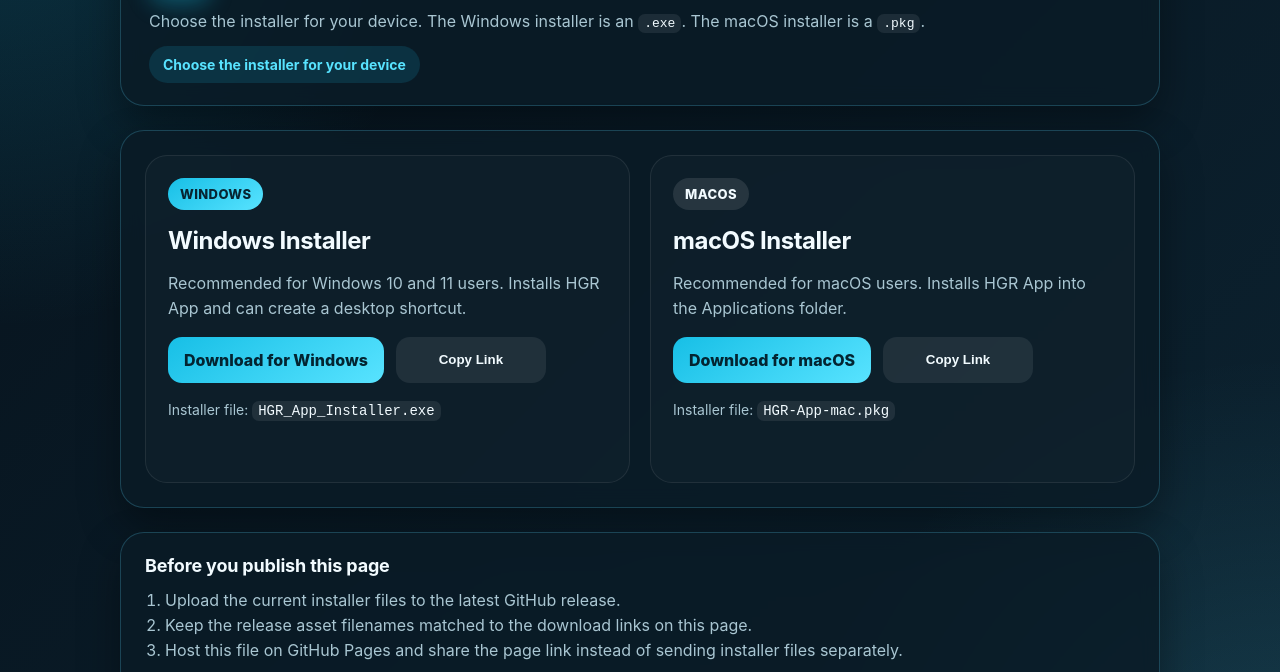
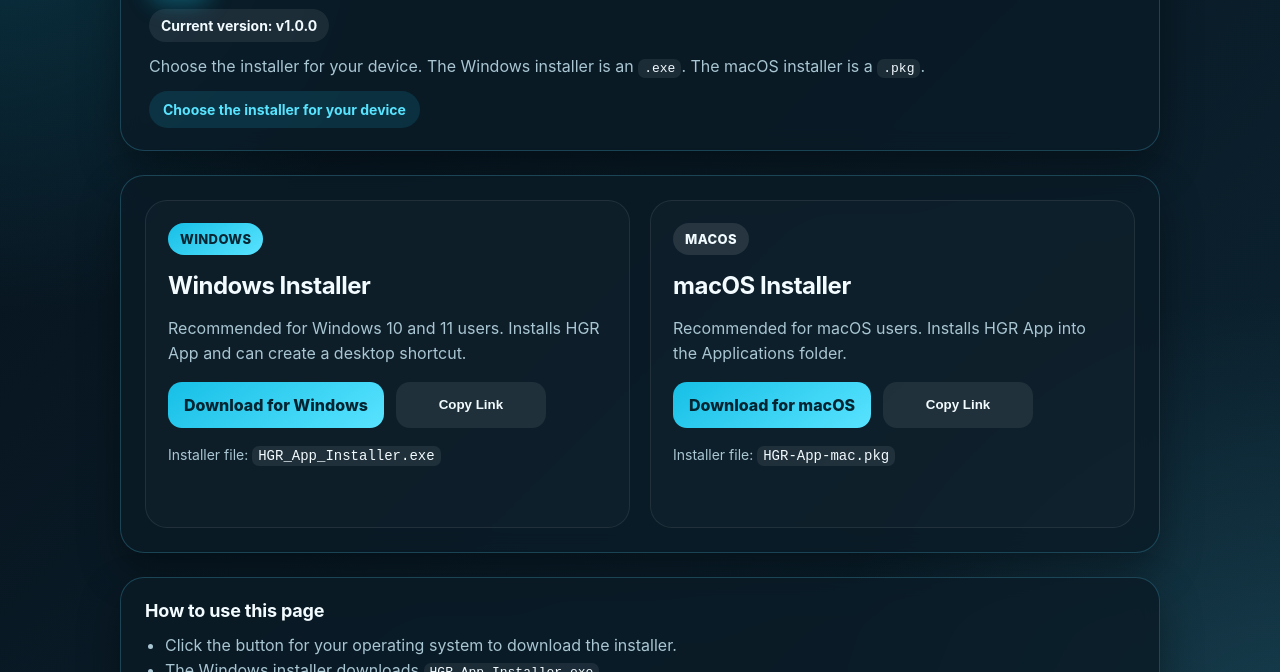
Before and after one commit to markovk-tini/HGR-App, a plain HTML site: page docs/index.html in a window 1280 px wide. Shown: the part 118-790 px from the top of the page. Drawn offline with Linux system fonts and the light colour scheme.

Commit message:
Update index.html for versioning and styling

```diff
--- a/docs/index.html
+++ b/docs/index.html
@@ -3,7 +3,7 @@
 <head>
   <meta charset="utf-8" />
   <meta name="viewport" content="width=device-width, initial-scale=1.0" />
-  <title>Download HGR App</title>
+  <title>Download HGR App v1.0.2</title>
   <style>
     :root {
       --bg1: #07131d;
@@ -127,6 +127,19 @@
       font-size: 14px;
     }
 
+    .version {
+      display: inline-flex;
+      align-items: center;
+      gap: 8px;
+      padding: 8px 12px;
+      border-radius: 999px;
+      background: rgba(255, 255, 255, 0.08);
+      color: var(--text);
+      width: fit-content;
+      font-weight: 700;
+      font-size: 14px;
+    }
+
     .cards {
       padding: 24px;
       display: grid;
@@ -201,7 +214,6 @@
       gap: 12px;
     }
 
-    ol,
     ul {
       margin: 0;
       padding-left: 20px;
@@ -250,6 +262,7 @@
           <h1>Download HGR App</h1>
         </div>
       </div>
+      <div class="version">Current version: v1.0.0</div>
       <p>Choose the installer for your device. The Windows installer is an <code>.exe</code>. The macOS installer is a <code>.pkg</code>.</p>
       <div id="recommended" class="recommended">Checking your device…</div>
     </section>
@@ -293,13 +306,7 @@
     </section>
 
     <section class="notes">
-      <h3>Before you publish this page</h3>
-      <ol>
-        <li>Upload the current installer files to the latest GitHub release.</li>
-        <li>Keep the release asset filenames matched to the download links on this page.</li>
-        <li>Host this file on GitHub Pages and share the page link instead of sending installer files separately.</li>
-      </ol>
-      <p><strong>How to use this page</strong></p>
+      <h3>How to use this page</h3>
       <ul>
         <li>Click the button for your operating system to download the installer.</li>
         <li>The Windows installer downloads <code>HGR_App_Installer.exe</code>.</li>
```
